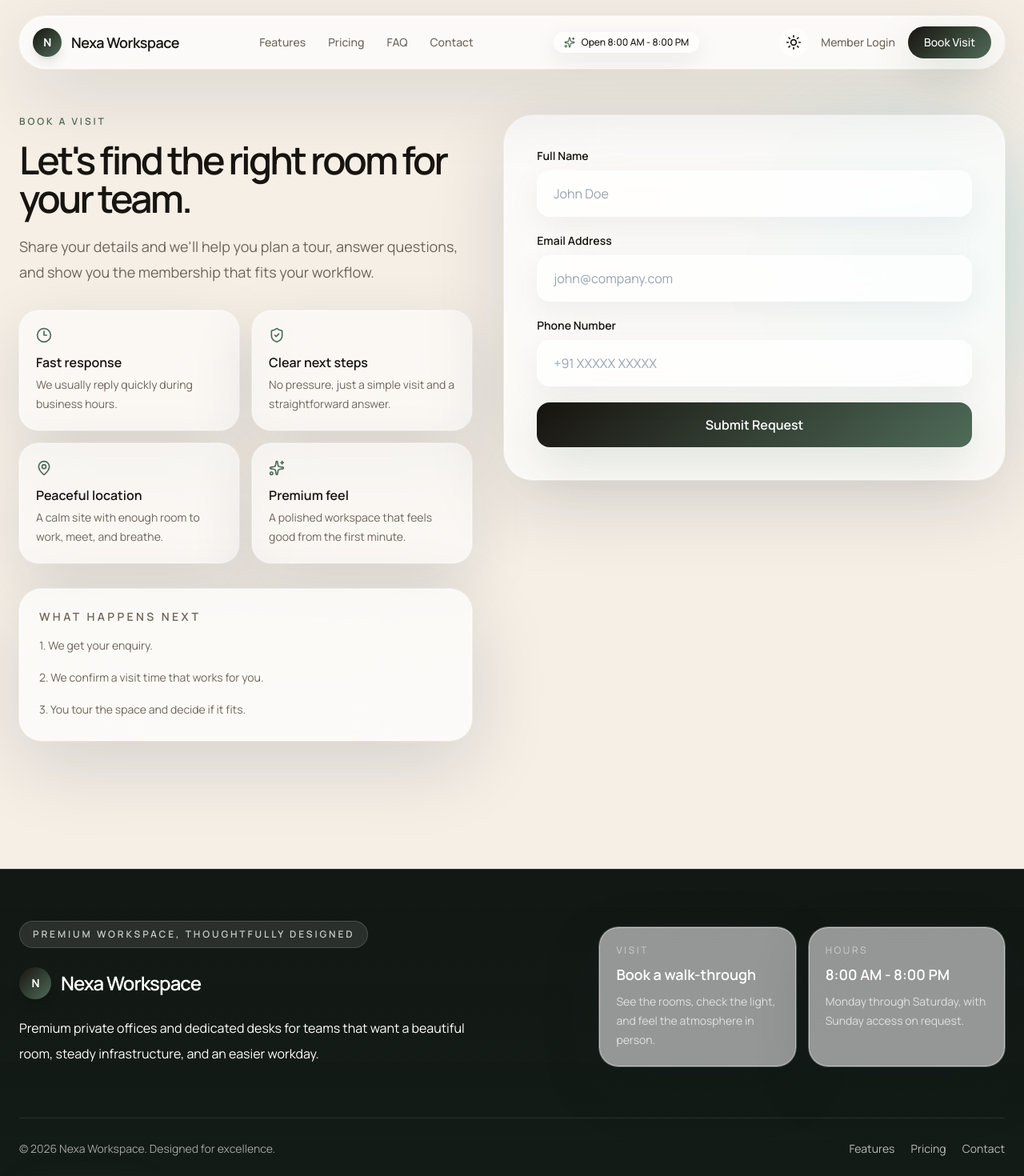
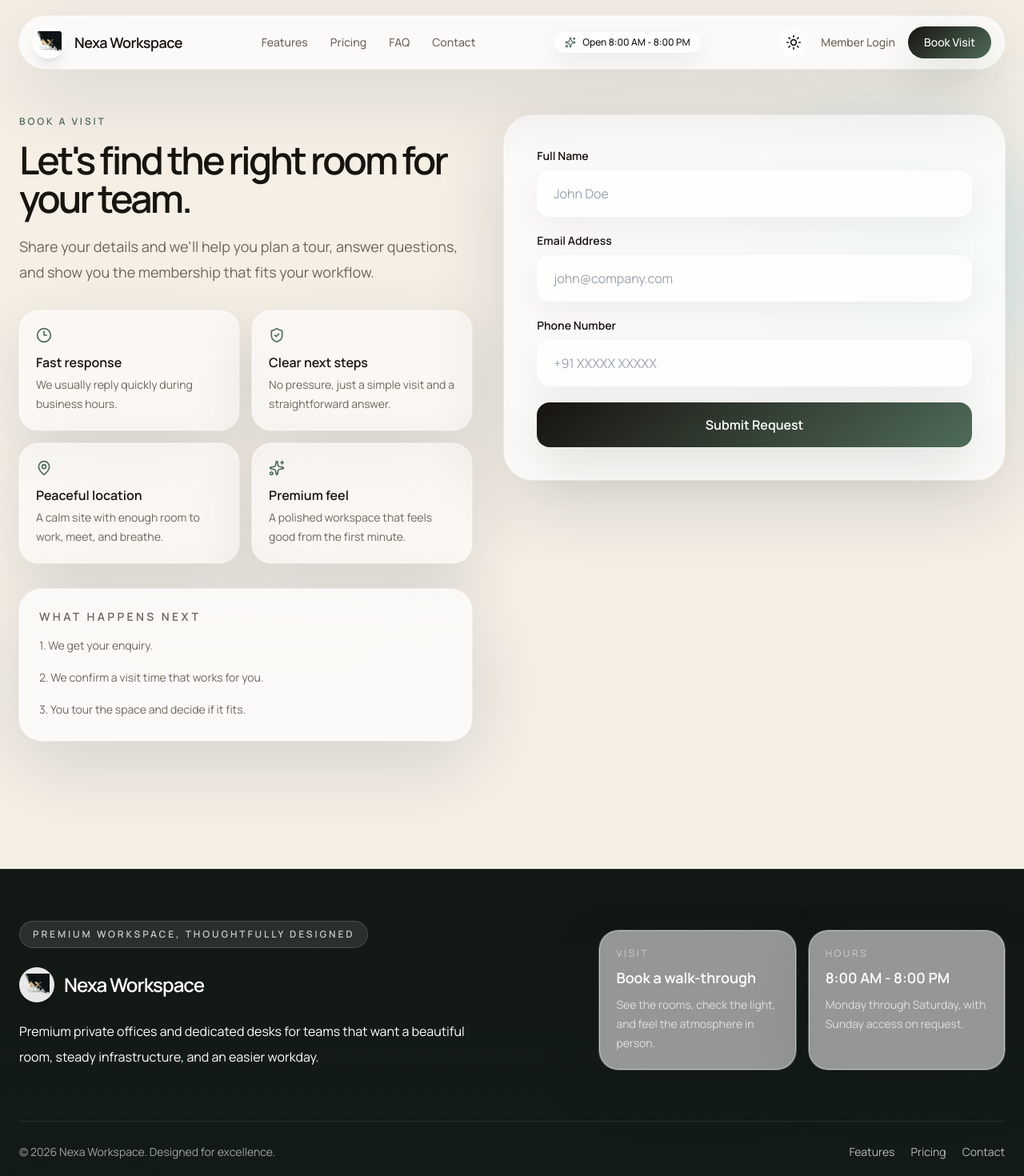
Before and after one commit to Ryuyjg/nexus-website, a Next.js app: page /nexus-website/contact in a window 1280 px wide. Shown: the top 1470 px of the page at 80% size. Built offline with nearby package versions, Linux system fonts and the light colour scheme.

Commit message:
fix: add site logo to header and footer

```diff
--- a/components/Footer.tsx
+++ b/components/Footer.tsx
@@ -12,8 +12,13 @@ export function Footer() {
               Premium workspace, thoughtfully designed
             </div>
             <Link href="/" className="mt-6 flex items-center gap-3 font-semibold text-2xl tracking-[-0.04em] text-white">
-              <div className="w-10 h-10 rounded-full bg-[linear-gradient(135deg,rgba(24,20,16,1),rgba(79,107,88,1))] text-white flex items-center justify-center text-sm font-bold shadow-lg shadow-accent/20">
-                N
+              <div className="flex h-11 w-11 items-center justify-center overflow-hidden rounded-full bg-white/90 p-1.5 shadow-lg shadow-accent/20">
+                {/* eslint-disable-next-line @next/next/no-img-element */}
+                <img
+                  src="/nexa-logo-mark.png"
+                  alt="Nexa Workspace logo"
+                  className="h-full w-full object-contain"
+                />
               </div>
               Nexa Workspace
             </Link>
--- a/components/Navbar.tsx
+++ b/components/Navbar.tsx
@@ -44,8 +44,13 @@ export function Navbar() {
         <div className="glass-panel-strong rounded-[1.5rem] px-4 py-3 sm:rounded-full">
           <div className="flex items-center justify-between gap-3">
           <Link href="/" className="flex items-center gap-3 font-semibold text-base sm:text-lg tracking-tight text-primary">
-            <div className="w-9 h-9 rounded-full bg-[linear-gradient(135deg,rgba(24,20,16,1),rgba(79,107,88,1))] text-white flex items-center justify-center text-sm font-bold shadow-lg shadow-accent/20">
-              N
+            <div className="flex h-10 w-10 items-center justify-center overflow-hidden rounded-full bg-white/70 p-1 shadow-lg shadow-accent/10 ring-1 ring-white/40 dark:bg-white/90">
+              {/* eslint-disable-next-line @next/next/no-img-element */}
+              <img
+                src="/nexa-logo-mark.png"
+                alt="Nexa Workspace logo"
+                className="h-full w-full object-contain"
+              />
             </div>
             <span className="hidden sm:inline">Nexa Workspace</span>
           </Link>
```
Also changed, not shown: public/nexa-logo-mark.png (added), public/nexa-logo.png (added).
